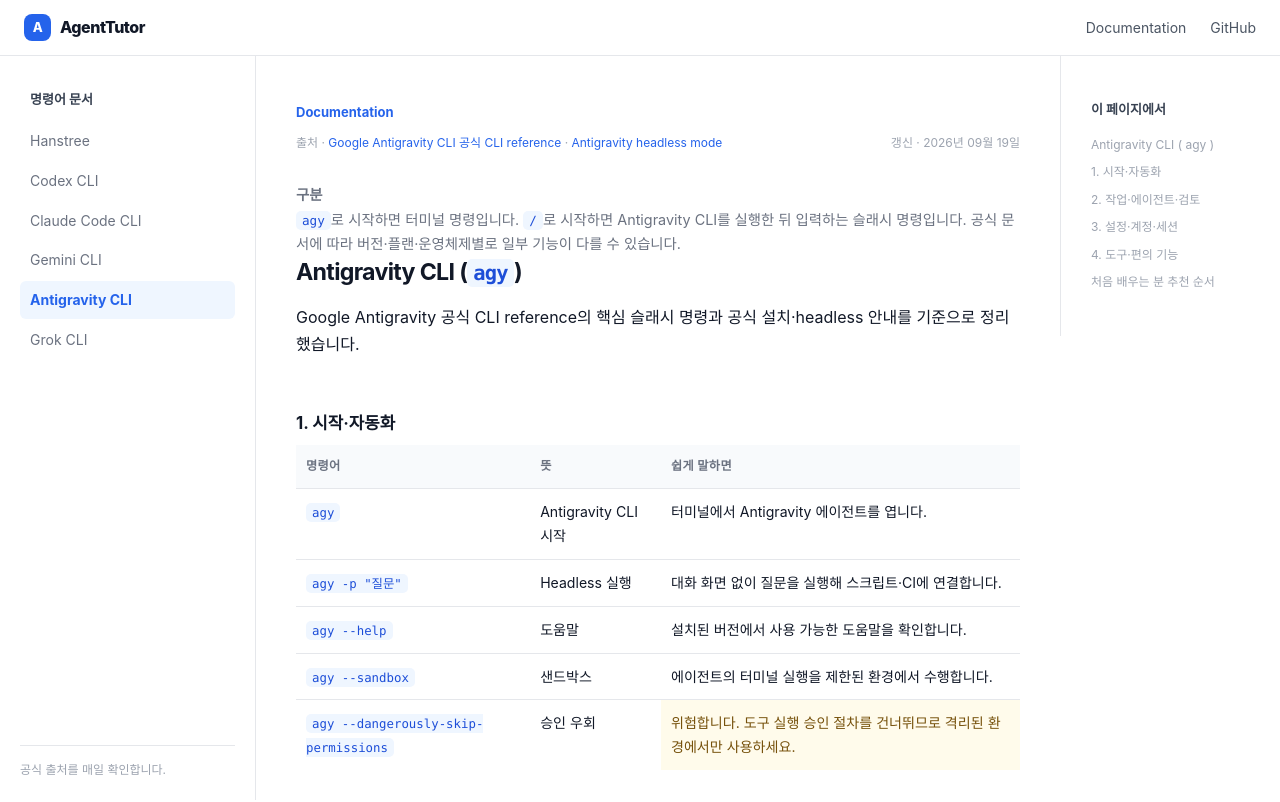
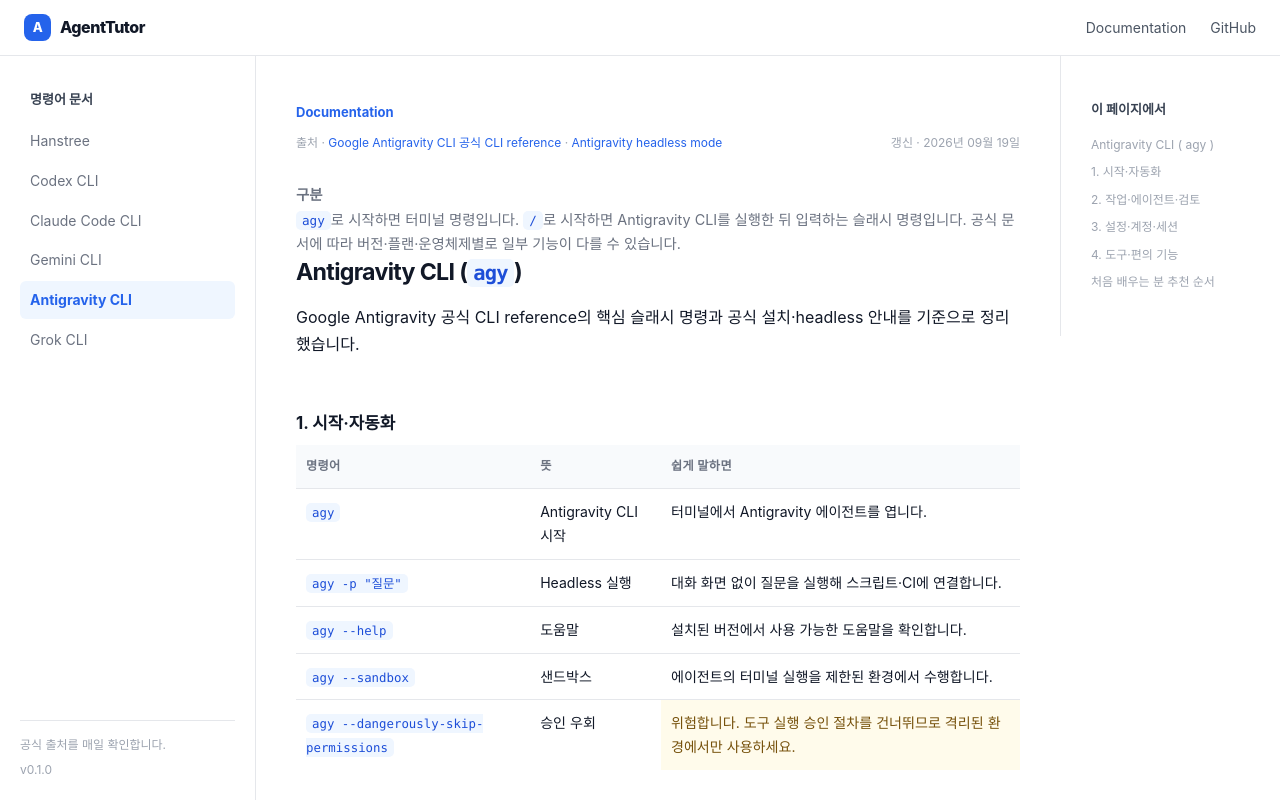
Before and after one commit to steven-forge/hanstree-agenttutor, a Next.js app: page /docs/antigravity in a window 1280 px wide. Shown: the top 802 px of the page. Built offline with nearby package versions, Linux system fonts and the light colour scheme.

Commit message:
Show deployment version in docs sidebar

```diff
--- a/app/docs/[slug]/page.tsx
+++ b/app/docs/[slug]/page.tsx
@@ -1,6 +1,7 @@
 import { notFound } from "next/navigation";
 import Link from "next/link";
 import rawDocs from "../../../data/docs.json";
+import pkg from "../../../package.json";
 import SiteHeader from "../../SiteHeader";
 
 type ManagedCommand = { command: string; category: string; status: "new" | "unconfirmed"; statusText: string; date: string };
@@ -28,7 +29,7 @@
   const next = docs.documents[documentIndex + 1];
 
   return <><SiteHeader activeSlug={doc.slug} /><div className="docs-shell">
-    <aside className="docs-sidebar"><p>명령어 문서</p><nav aria-label="문서 목록">{docs.documents.map((item) => <Link aria-current={item.slug === doc.slug ? "page" : undefined} className={item.slug === doc.slug ? "selected" : ""} href={`/docs/${item.slug}`} key={item.slug}>{item.title}</Link>)}</nav><footer>공식 출처를 매일 확인합니다.</footer></aside>
+    <aside className="docs-sidebar"><p>명령어 문서</p><nav aria-label="문서 목록">{docs.documents.map((item) => <Link aria-current={item.slug === doc.slug ? "page" : undefined} className={item.slug === doc.slug ? "selected" : ""} href={`/docs/${item.slug}`} key={item.slug}>{item.title}</Link>)}</nav><footer><span>공식 출처를 매일 확인합니다.</span><span>v{pkg.version}</span></footer></aside>
     <div className="doc-main" role="main"><header className="doc-meta"><Link href="/">Documentation</Link><div><span>출처 · {doc.sources.map((source, index) => <span key={source.url}>{index > 0 && " · "}<a href={source.url} target="_blank" rel="noopener noreferrer">{source.name}</a></span>)}</span><time dateTime={doc.updatedIso}>갱신 · {doc.updated}</time></div></header><article className="legacy-content" dangerouslySetInnerHTML={{ __html: bodyHtml }} />{doc.autoManaged.length > 0 && <section className="auto-managed"><h2>자동 갱신 명령 관리</h2><p>공식 문서에서 새로 감지되거나 현재 확인되지 않는 명령입니다.</p><div className="table-wrap"><table><thead><tr><th>명령어</th><th>구분</th><th>상태</th><th>확인 날짜</th></tr></thead><tbody>{doc.autoManaged.map((item) => <tr key={item.command}><td><code>{item.command}</code></td><td>{item.category}</td><td><span className={item.status === "unconfirmed" ? "status-unconfirmed" : "status-new"}>{item.statusText}</span></td><td>{item.date}</td></tr>)}</tbody></table></div></section>}<nav className="doc-pagination" aria-label="이전 및 다음 문서">{previous ? <Link href={`/docs/${previous.slug}`}><small>이전</small>{previous.title}</Link> : <span />}{next && <Link href={`/docs/${next.slug}`}><small>다음</small>{next.title}</Link>}</nav></div>
     <aside className="page-outline"><p>이 페이지에서</p><nav aria-label="페이지 목차">{doc.sections.map((section, index) => <a href={`#section-${index}`} key={`${section}-${index}`}>{section}</a>)}</nav></aside>
   </div></>;
--- a/app/globals.css
+++ b/app/globals.css
@@ -46,7 +46,7 @@
 .docs-sidebar nav a { padding: 7px 10px; border-radius: 6px; color: #6b7280; font-size: 14px; text-decoration: none; }
 .docs-sidebar nav a:hover { color: var(--blue); }
 .docs-sidebar nav a.selected { color: var(--blue); background: var(--blue-soft); font-weight: 700; }
-.docs-sidebar footer { position: absolute; right: 20px; bottom: 20px; left: 20px; padding-top: 14px; border-top: 1px solid var(--line); color: #9ca3af; font-size: 12px; }
+.docs-sidebar footer { position: absolute; right: 20px; bottom: 20px; left: 20px; display: grid; gap: 4px; padding-top: 14px; border-top: 1px solid var(--line); color: #9ca3af; font-size: 12px; }
 .doc-main { min-width: 0; padding: 42px 40px 64px; }
 .doc-meta { margin-bottom: 30px; }
 .doc-meta > a { display: inline-flex; margin-bottom: 10px; color: var(--blue); font-size: 13px; font-weight: 650; text-decoration: none; }
--- a/package.json
+++ b/package.json
@@ -1,5 +1,6 @@
 {
   "name": "agenttutor",
+  "version": "0.1.0",
   "private": true,
   "scripts": {
     "dev": "next dev",
```
Also changed, not shown: 1 other file (tests, documents, lock files or other folders).
